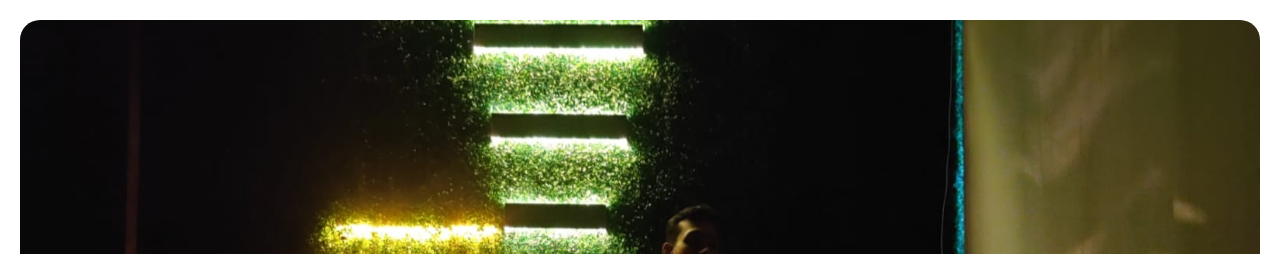
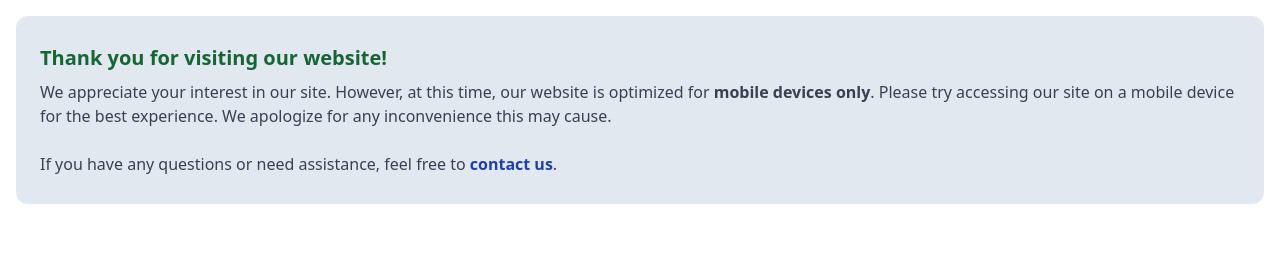
Before and after one commit to it-havetic/bdluminariesweb, a React (Vite) app: page / in a window 1280 px wide. Shown: the top 254 px of the page. Built offline with nearby package versions, Linux system fonts and the light colour scheme.

Commit message:
device width fix

```diff
--- a/src/App.jsx
+++ b/src/App.jsx
@@ -1,4 +1,5 @@
-// import React from 'react'
+
+// import React, { useState } from 'react'
 // import {
 //   createRoutesFromElements,
 //   createBrowserRouter,
@@ -6,7 +7,6 @@
 //   RouterProvider
 // } from "react-router-dom";
 // import RootLayOut from './RootLayOut';
-// import ErrorPage from './page/ErrorPage';
 // import Home from './page/Home';
 // import AllProduct from './page/AllProduct';
 // import ContactForm from './components/Contact';
@@ -17,71 +17,93 @@
 // import Mockup from './page/Mockup';
 // import Test from './page/Test';
 // import RecentWork from './page/RecentWork';
-// import Profile from './page/Profile';
+// import UserReviewForm from './components/UserReviewForm';
+// import ReviewDisplay from './components/ReviewDisplay';
 
 
-// const router = createBrowserRouter(
-//   createRoutesFromElements(
-//     <Route
-//       path="/"
-//       element={<RootLayOut />}
-//     >
-//       <Route index element={<Home />} />
-//       <Route path="/product" element={<AllProduct />} />
-//       <Route path="/contact" element={<ContactForm />} />
-//       <Route path="/blog" element={<Blog />} />
-//       <Route path="/product/detail/one" element={<ProductDetailOne />} />
-//       <Route path="/product/detail" element={<ProductDetails />} />
-//       <Route path="/product/detail/next" element={<ProductDetailNext />} />
-//       <Route path="/mockup" element={<Mockup />} />
-//       <Route path="/work" element={<RecentWork />} />
-//       <Route path="/company/profile" element={<Profile />} />
-//       <Route path="/test" element={<Test />} />
-//     </Route>
-//   )
-// );
+
+
 
 // const App = () => {
+//   const [review, setReview] = useState(null);
+//   const router = createBrowserRouter(
+//     createRoutesFromElements(
+//       <Route
+//         path="/"
+//         element={<RootLayOut />}
+//         // errorElement={<ErrorPage />}
+//       >
+//         <Route index element={<Home />} />
+//         <Route path="/product" element={<AllProduct />} />
+//         <Route path="/contact" element={<ContactForm />} />
+//         <Route path="/blog" element={<Blog />} />
+//         <Route path="/product/detail/one" element={<ProductDetailOne />} />
+//         <Route path="/product/detail" element={<ProductDetails />} />
+//         <Route path="/product/detail/next" element={<ProductDetailNext />} />
+//         <Route path="/mockup" element={<Mockup />} />
+//         <Route path="/work" element={<RecentWork />} />
+//         <Route path="/test" element={<Test />} />
+//         <Route
+//           path="/review/:mockID"
+//           element={<UserReviewForm setReview={setReview} />}
+//         />
+//         ,
+//         <Route
+//           path="/review-display"
+//           element={<ReviewDisplay review={review} />}
+//         />
+//       </Route>
+//     )
+//   );
 //   return (
 //     <RouterProvider router={router} />
 //   )
 // }
 
 // export default App
-import React, { useState } from 'react'
+
+
+import React, { useState, useEffect } from "react";
 import {
   createRoutesFromElements,
   createBrowserRouter,
   Route,
-  RouterProvider
+  RouterProvider,
 } from "react-router-dom";
-import RootLayOut from './RootLayOut';
-import Home from './page/Home';
-import AllProduct from './page/AllProduct';
-import ContactForm from './components/Contact';
-import ProductDetails from './components/ProductDetails';
-import ProductDetailOne from './page/ProductDetailOne';
-import Blog from './page/Blog';
-import ProductDetailNext from './page/ProductDetailNext';
-import Mockup from './page/Mockup';
-import Test from './page/Test';
-import RecentWork from './page/RecentWork';
-import UserReviewForm from './components/UserReviewForm';
-import ReviewDisplay from './components/ReviewDisplay';
-
-
-
-
+import RootLayOut from "./RootLayOut";
+import Home from "./page/Home";
+import AllProduct from "./page/AllProduct";
+import ContactForm from "./components/Contact";
+import ProductDetails from "./components/ProductDetails";
+import ProductDetailOne from "./page/ProductDetailOne";
+import Blog from "./page/Blog";
+import ProductDetailNext from "./page/ProductDetailNext";
+import Mockup from "./page/Mockup";
+import Test from "./page/Test";
+import RecentWork from "./page/RecentWork";
+import UserReviewForm from "./components/UserReviewForm";
+import ReviewDisplay from "./components/ReviewDisplay";
 
 const App = () => {
+  const [isMobile, setIsMobile] = useState(window.innerWidth < 640);
   const [review, setReview] = useState(null);
+
+  useEffect(() => {
+    const handleResize = () => {
+      setIsMobile(window.innerWidth < 640);
+    };
+
+    window.addEventListener("resize", handleResize);
+
+    // Clean up the event listener on component unmount
+    return () => {
+      window.removeEventListener("resize", handleResize);
+    };
+  }, []);
+
   const router = createBrowserRouter(
     createRoutesFromElements(
-      <Route
-        path="/"
-        element={<RootLayOut />}
-        // errorElement={<ErrorPage />}
-      >
+      <Route path="/" element={<RootLayOut />}>
         <Route index element={<Home />} />
         <Route path="/product" element={<AllProduct />} />
         <Route path="/contact" element={<ContactForm />} />
@@ -96,7 +118,6 @@ const App = () => {
           path="/review/:mockID"
           element={<UserReviewForm setReview={setReview} />}
         />
-        ,
         <Route
           path="/review-display"
           element={<ReviewDisplay review={review} />}
@@ -104,9 +125,29 @@ const App = () => {
       </Route>
     )
   );
-  return (
+
+  return isMobile ? (
     <RouterProvider router={router} />
-  )
-}
+  ) : (
+    <div className=" py-7 px-6 bg-slate-200 rounded-xl m-4">
+      <h1 className="text-xl font-bold text-green-800 mb-2">
+        Thank you for visiting our website!
+      </h1>
+      <p className="text-gray-700">
+        We appreciate your interest in our site. However, at this time, our
+        website is optimized for <b>mobile devices only</b>. Please try
+        accessing our site on a mobile device for the best experience. We
+        apologize for any inconvenience this may cause.
+        <br />
+        <br />
+        If you have any questions or need assistance, feel free to{" "}
+        <a className="text-blue-800 font-bold" href="/contact">
+          contact us
+        </a>
+        .
+      </p>
+    </div>
+  );
+};
 
-export default App
+export default App;
```
